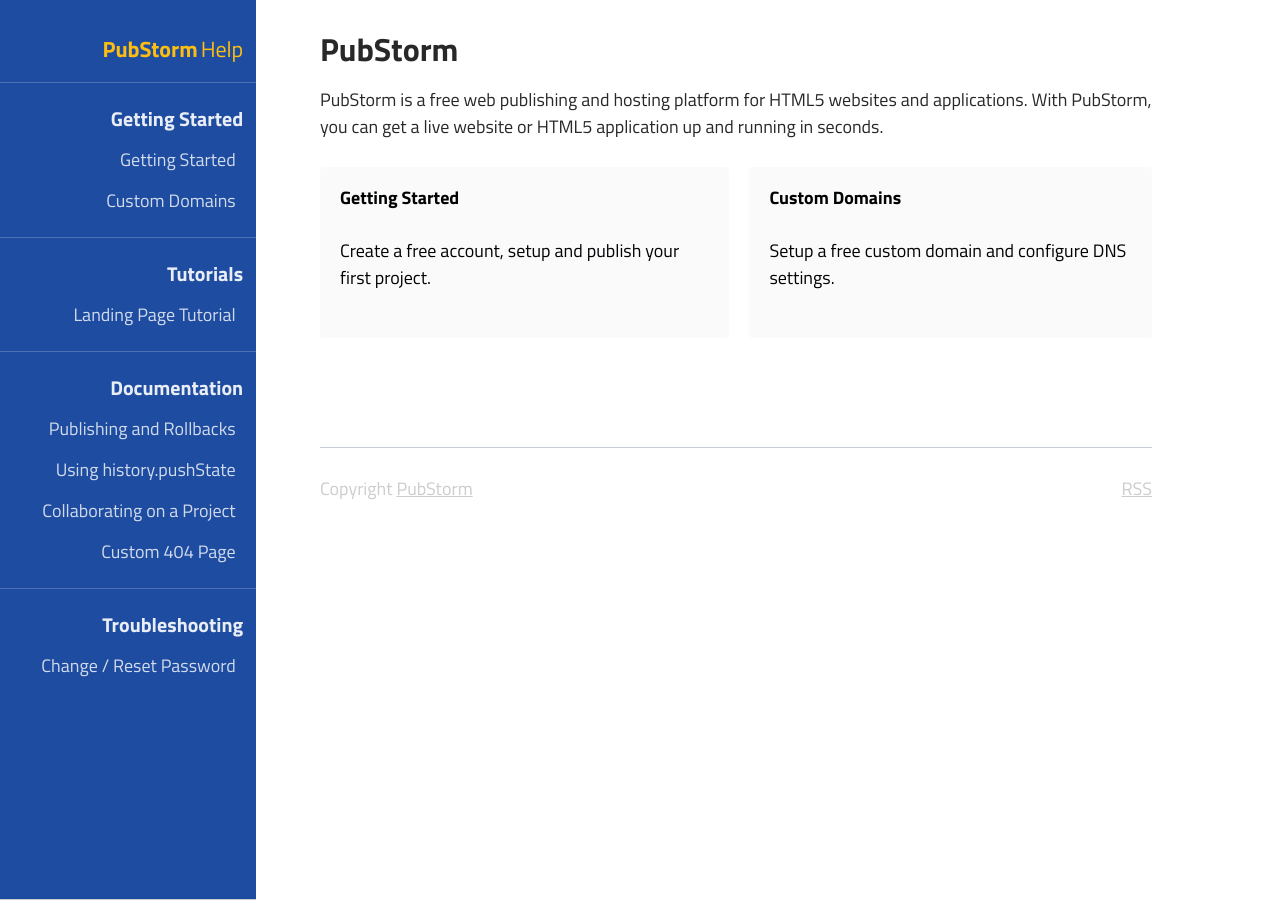
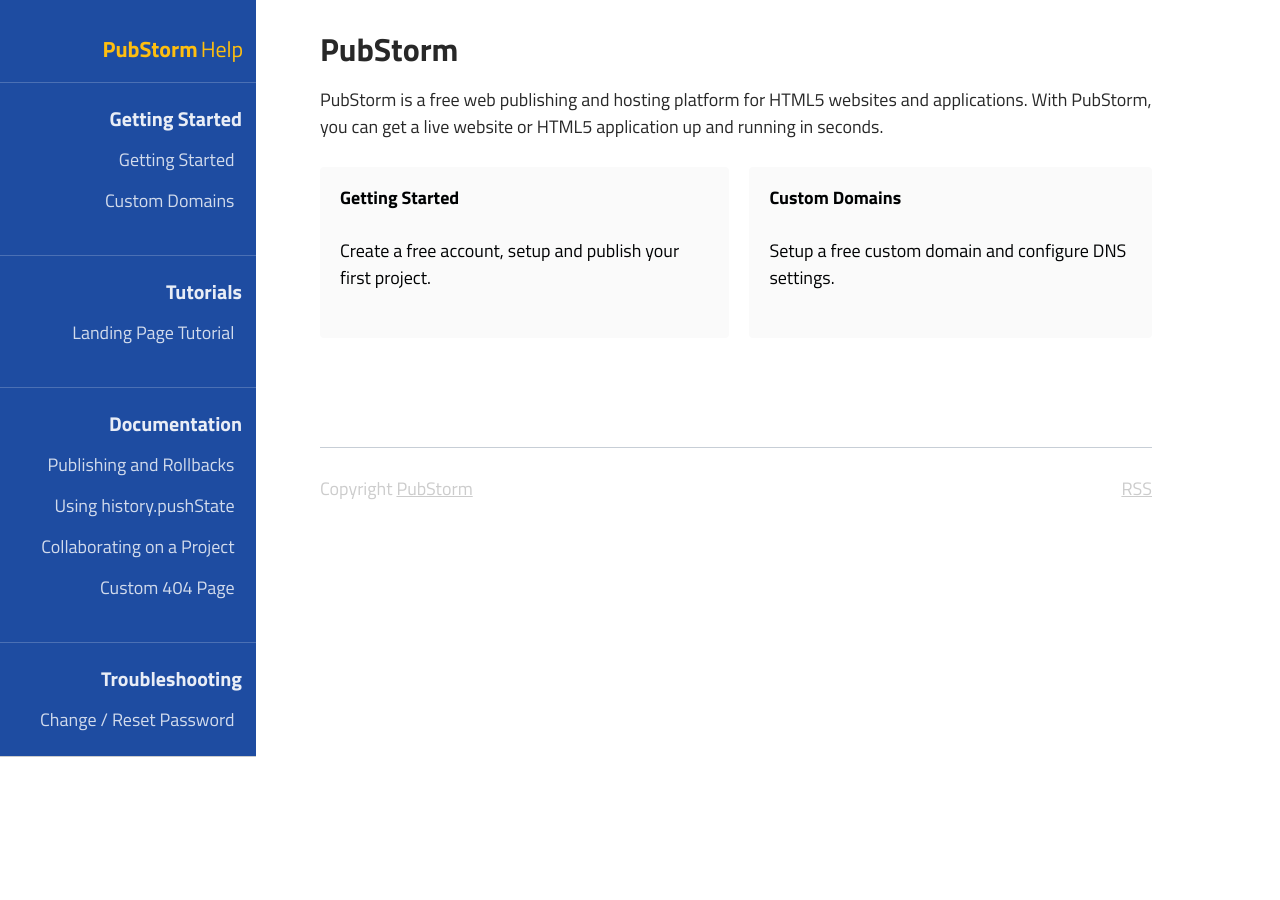
Before and after one commit to nitrous-io/help, a Jekyll site: the page built from index.html, in a window 1280 px wide. Built offline with Jekyll 4.4.1, drawn with Linux system fonts in a browser that asks for light colours.

Commit message:
Allow sidebar to expand to full height of its contents.
Also, make <h3>s yellow to match PubStorm.com's theme.

```diff
--- a/css/pubstorm.css
+++ b/css/pubstorm.css
@@ -1,3 +1,11 @@
+h3 {
+  color: #fcbc08;
+}
+
+#content ol {
+  margin-left: 0;
+}
+
 [role="navigation"] ul.links li h3 {
   color: rgba(255,255,255,0.9);
   padding: 5px 0;
--- a/css/screen.css
+++ b/css/screen.css
@@ -174,7 +174,6 @@ input[type="submit"].btn:hover {border-color: #cccccc;}
 /* Banner =================================================== */
 [role="banner"] {
   border-bottom:1px solid #ccc;
-  position:fixed;
   background: #1e4ca1;
   width:100%;
   padding: 1em 0 0;
@@ -294,9 +293,7 @@ footer[role="contentinfo"] span#feeds {float: right;}
     display: block;
     top:0;
     left:0;
-    bottom:0;
-    left:0;
-    position:fixed;
+    position:absolute;
     margin-bottom:0;
     width: 20%;
     min-height:auto;
@@ -304,7 +301,7 @@ footer[role="contentinfo"] span#feeds {float: right;}
   }
 
   [role="banner"] a[href="#navigation"] { display: none !important;visibility: hidden;}
-  [role="navigation"] ul.links {padding-top: 1em;border-top: 1px solid rgba(255,255,255,0.2);}
+  [role="navigation"] ul.links {padding: 1em 0;border-top: 1px solid rgba(255,255,255,0.2);}
   [role="navigation"] ul.links li {margin: 0 0 4px;}
   [role="navigation"] ul.links li a {padding-right:15px;}
   [role="navigation"] ul.links li a.active {color: #fff;}
```
